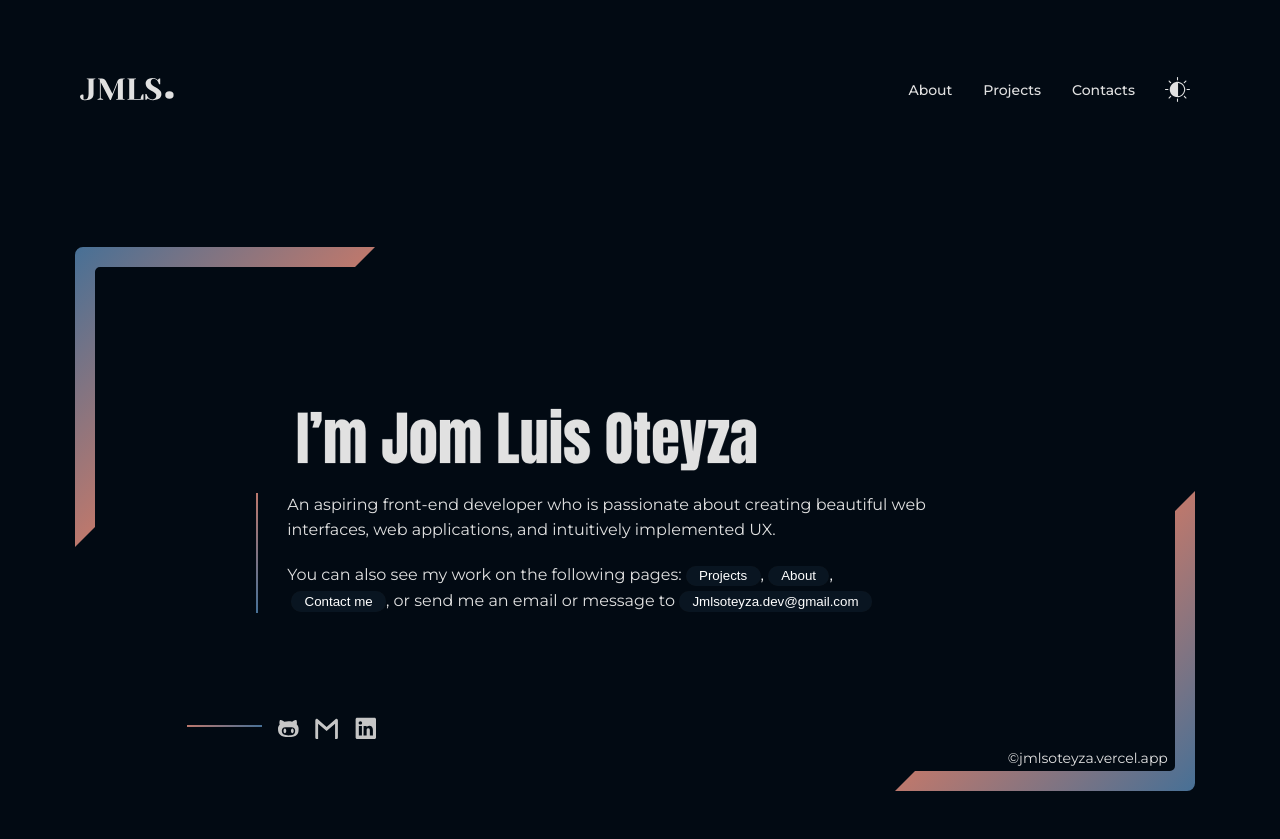
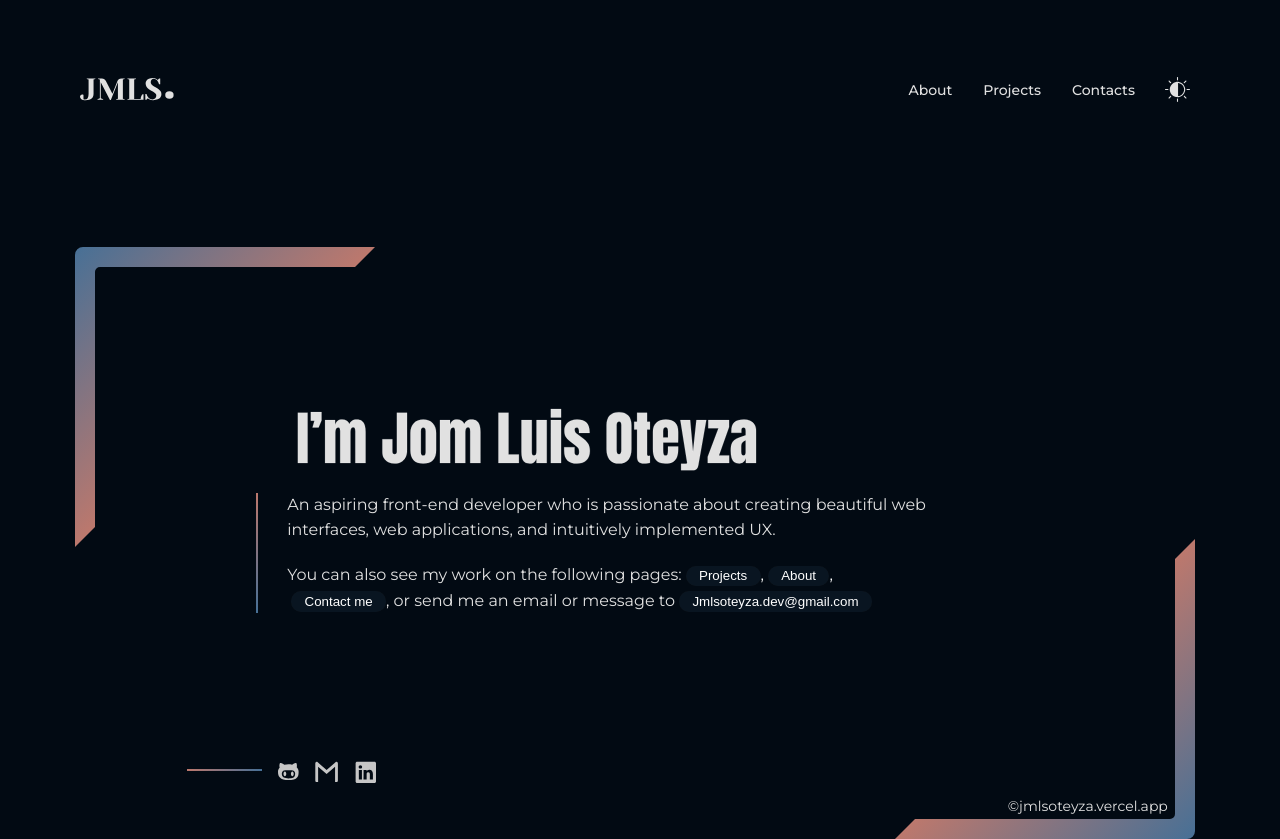
Before and after one commit to jmlsoteyza/portfolio, a React (Vite) app: page / in a window 1280 px wide. Before the commit the page ends 800 px from the top, so only its background shows below. Built offline with nearby package versions, Linux system fonts and the light colour scheme.

Commit message:
fix home height!!

```diff
--- a/src/Components/Home/Home.jsx
+++ b/src/Components/Home/Home.jsx
@@ -41,7 +41,7 @@ const Home = () => {
       animate={{ opacity: 1 }}
       exit={{ opacity: 0 }}
       transition={{ duration: 0.5, ease: "easeIn" }}
-      style={{ position: "absolute", width: "99.23%" }}
+      style={{ position: "absolute", width: "99.23%", height: "80vh" }}
     >
       <section className="home">
         <HomeSideLines currentColor={currentColor} />
--- a/src/Styles/_home.scss
+++ b/src/Styles/_home.scss
@@ -5,7 +5,6 @@
   border-radius: 0.3rem;
   display: block;
   color: #e1e1e1;
-  height: calc(100vh - 16rem);
 }
 .test456 {
   position: relative;
--- a/src/Styles/_navbar.scss
+++ b/src/Styles/_navbar.scss
@@ -133,7 +133,9 @@ nav {
 .toggle.active span:nth-child(3) {
   transform: translateX(30px);
 }
-
+.navbar-close {
+  overflow: hidden;
+}
 @media (max-width: 985px) {
   .toggle {
     display: flex;
@@ -199,7 +201,5 @@ nav {
     visibility: visible;
     top: -15px;
   }
-  .navbar-close {
-    overflow: hidden;
-  }
+
 }
--- a/src/Styles/index.css
+++ b/src/Styles/index.css
@@ -164,7 +164,6 @@
   border-radius: 0.3rem;
   display: block;
   color: #e1e1e1;
-  height: calc(100vh - 16rem);
 }
 
 .test456 {
@@ -750,6 +749,10 @@ nav {
 
 .toggle.active span:nth-child(3) {
   transform: translateX(30px);
+}
+
+.navbar-close {
+  overflow: hidden;
 }
 
 @media (max-width: 985px) {
@@ -810,9 +813,6 @@ nav {
     opacity: 1;
     visibility: visible;
     top: -15px;
-  }
-  .navbar-close {
-    overflow: hidden;
   }
 }
 .main-component {
```
